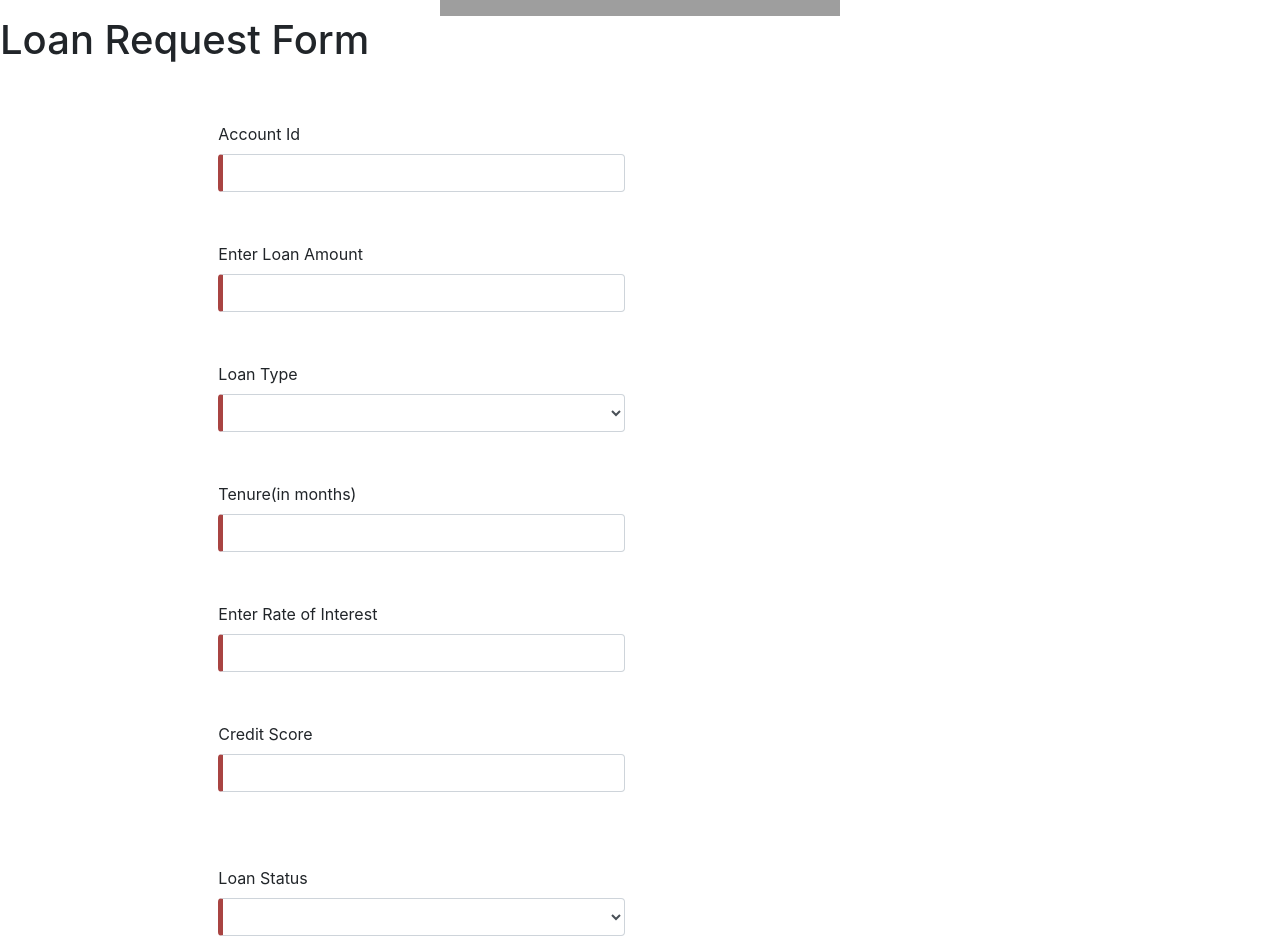
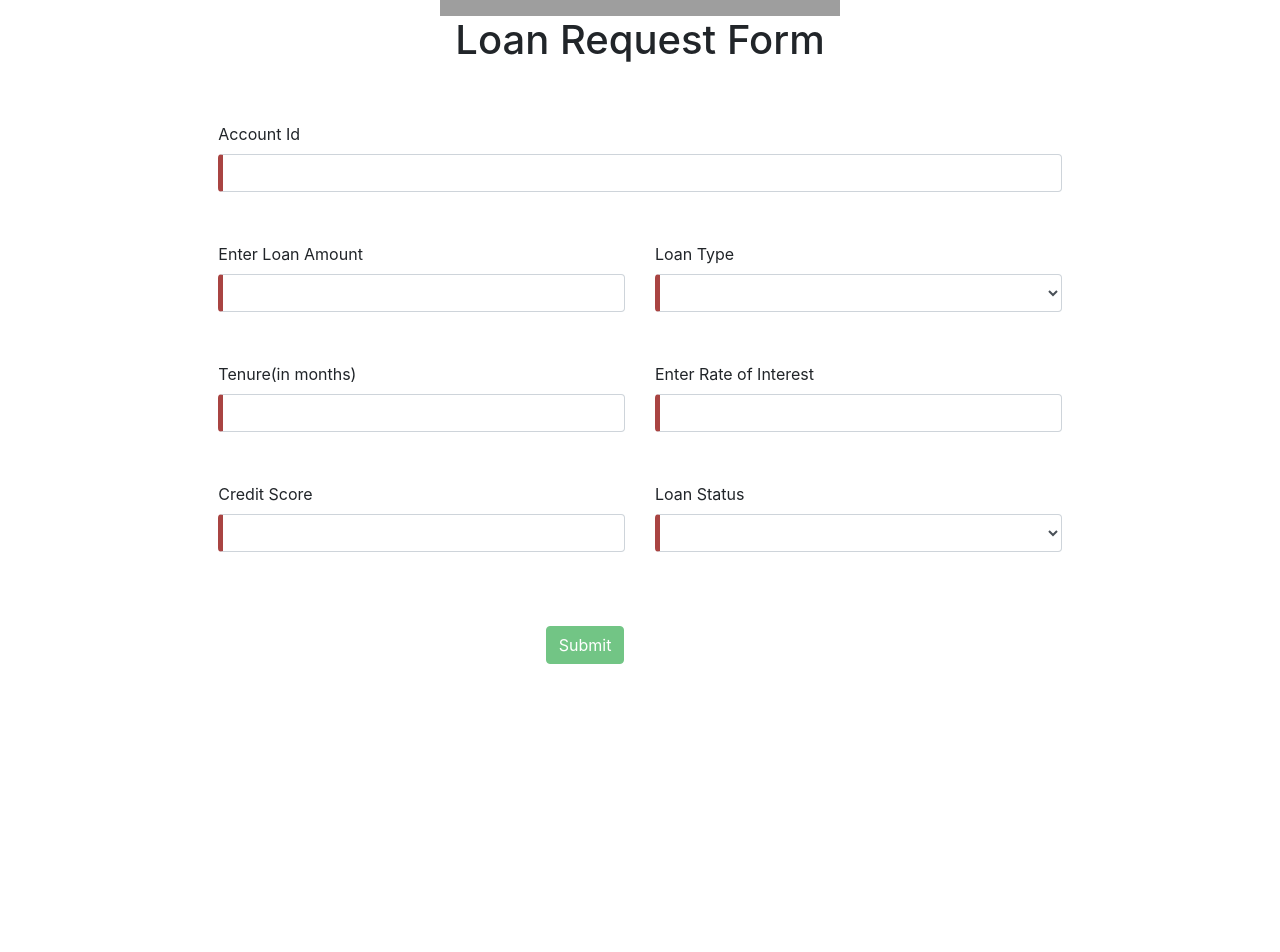
Before and after one commit to CapgeminiBFSI2019/pecunia-client, an Angular app: page /loan/loan-request in a window 1280 px wide. Shown: the part 240-1192 px from the top of the page. After the commit the page ends 904 px from the top, so only its background shows below. Built offline with nearby package versions, Linux system fonts and the light colour scheme; grey boxes are pictures that could not be loaded.

Commit message:
loan request html file

```diff
--- a/src/app/loan/loan-request/loan-request.component.html
+++ b/src/app/loan/loan-request/loan-request.component.html
@@ -1,11 +1,11 @@
 <router-outlet> </router-outlet>
 <div [hidden]="submitted">
-    <h1>Loan Request Form</h1>
+    <h1 align="center">Loan Request Form</h1>
 
     <form (ngSubmit)="onSubmit()" #loanRequestForm="ngForm">
 
         <div class="row ">
-            <div class="col-md-4 offset-md-2 ">
+            <div class="col-md-8 offset-md-2 ">
                 <label for="accountId">Account Id</label>
                 <input type="text" class="form-control" title="Enter Account Id" id="accountId" required pattern= "[0-9]*" minlength="12" maxlength="12"
                     [(ngModel)]="model.accountId" name="accountId" #accountId="ngModel">
@@ -38,10 +38,10 @@
                     Amount must be a positive integer
                 </div>
             </div>
-        </div>
 
-        <div class="row ">
-            <div class="col-md-4 offset-md-2 ">
+
+
+            <div class="col-md-4">
                 <label for="type">Loan Type</label>
                 <select class="form-control" id="type" name="type" required [(ngModel)]="model.type" #type="ngModel">
                         <option value="Personal Loan">Personal Loan</option>
@@ -69,10 +69,10 @@
                 </div>
 
             </div>
-        </div>
 
-        <div class="row ">
-            <div class="col-md-4 offset-md-2 ">
+
+
+            <div class="col-md-4 ">
                 <label for="roi">Enter Rate of Interest </label>
                 <input type="text" class="form-control" id="roi" required pattern="[0-9]*" [(ngModel)]="model.roi" name="roi" minlength="1" maxlength="3"
                     #roi="ngModel">
@@ -101,10 +101,10 @@
                     Credit Score must be a positive integer between 100 & 1000
                 </div>
             </div>
-        </div>
 
-        <div class="row ">
-            <div class="col-md-4 offset-md-2 ">
+
+
+            <div class="col-md-4  ">
                 <label for="status">Loan Status</label>
                 <select class="form-control" id="status" name="status" required [(ngModel)]="model.status" #status="ngModel">
                         <option>Pending</option>
@@ -116,8 +116,9 @@
         </div>
 
         <div class="row ">
-                <div class="col-md-4 offset-md-2 ">
-        <button type="submit" class="btn btn-success " [disabled]="!loanRequestForm.form.valid ">Submit</button>
+                <div class="col-md-4 offset-md-5 col-mb-4 ">
+
+        <button type="submit" align="center" class="btn btn-success " [disabled]="!loanRequestForm.form.valid ">Submit</button>
                 </div>
         </div>
 
```
